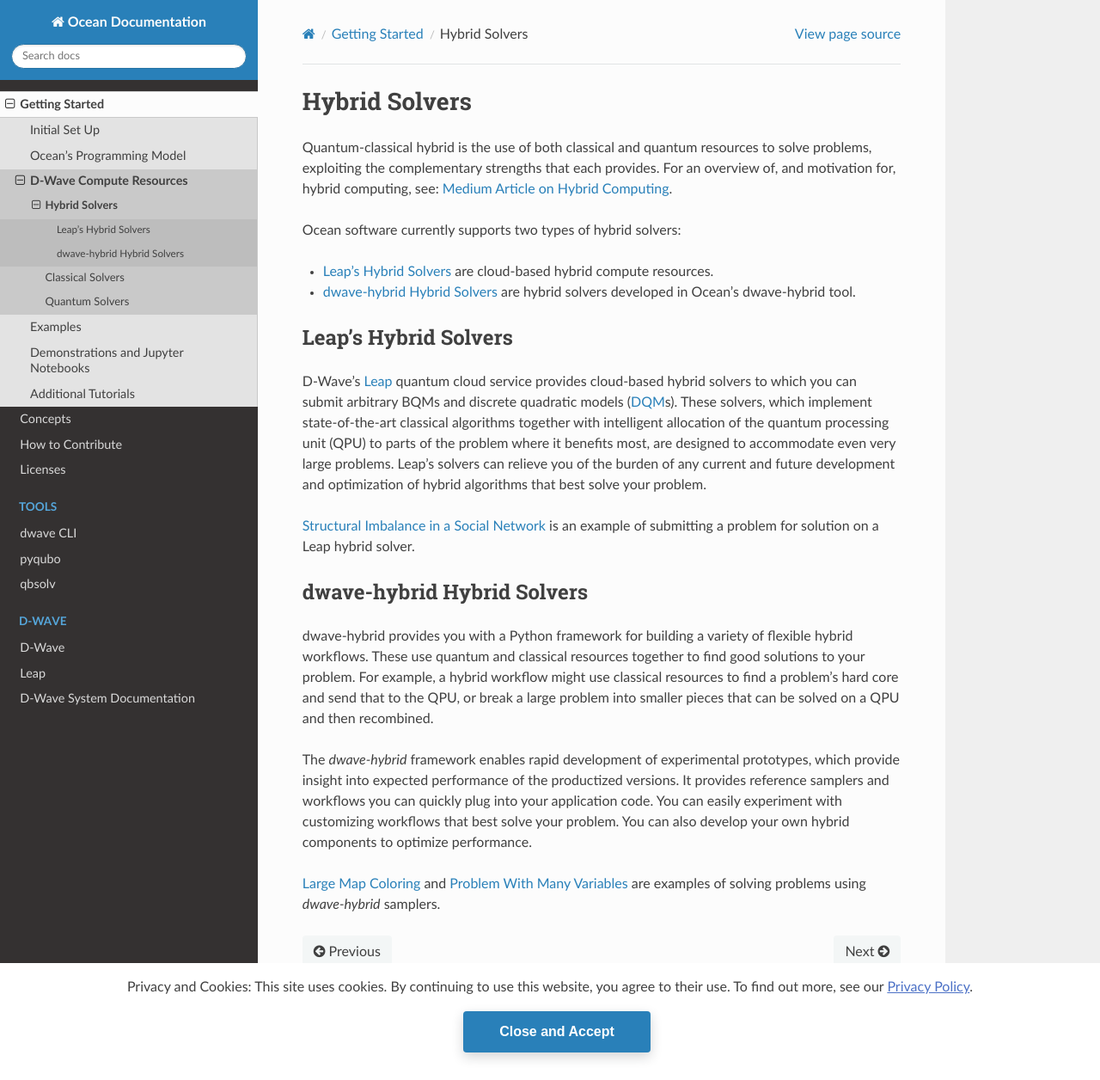
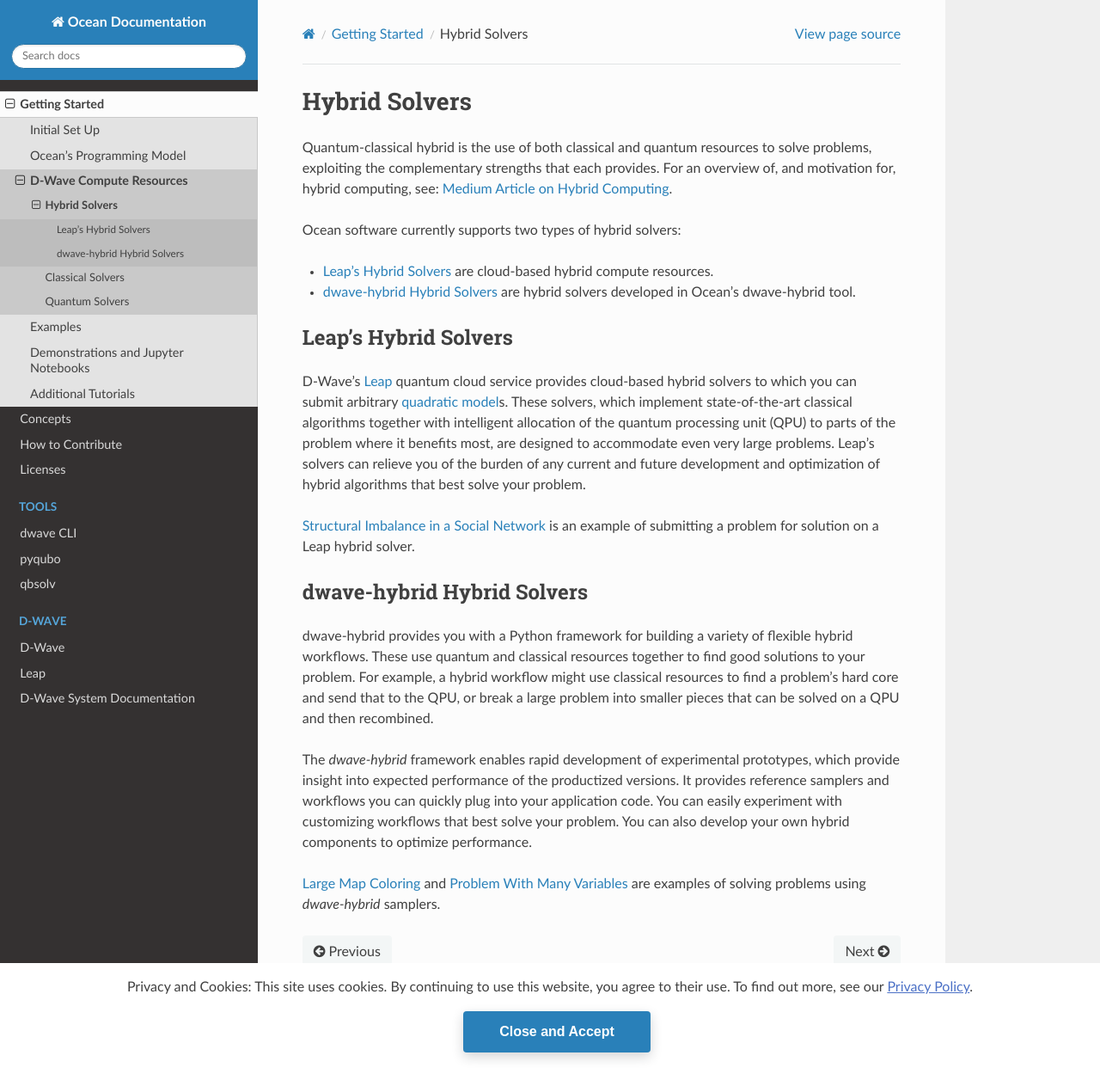
Before and after one commit to dwavesystems/dwave-ocean-sdk, a Sphinx documentation site: the page built from docs/overview/hybrid.rst, in a window 1280 px wide and 1256 px high. Shown: the whole window at 86% size. Built offline with Sphinx 7.4.7 and the Read the Docs theme 2.0.0, drawn with Linux system fonts in a browser that asks for light colours; pages that are not in the unit, such as notebooks, are missing from menus; the version number could not be read and is left out.

```diff
--- a/docs/getting_started.rst
+++ b/docs/getting_started.rst
@@ -75,10 +75,13 @@ Beginner-Level Examples: Hybrid Computing
    :maxdepth: 1
    :hidden:
 
+   examples/hybrid_cqm_binpacking
    examples/hybrid_solver_service
    examples/map_kerberos
    examples/map_dqm
 
+* :ref:`example_cqm_binpacking` solves an constrained problem using a
+  `Leap <https://cloud.dwavesys.com/leap/>`_ hybrid :term:`CQM` solver.
 * :ref:`hss` solves an arbitrary-sized problem using a `Leap <https://cloud.dwavesys.com/leap/>`_
   hybrid solver.
 * :ref:`map_kerberos` demonstrates using an out-of-the-box Ocean hybrid solver.
--- a/docs/overview/hybrid.rst
+++ b/docs/overview/hybrid.rst
@@ -20,13 +20,13 @@ Leap's Hybrid Solvers
 =====================
 
 D-Wave's `Leap <https://cloud.dwavesys.com/leap/>`_ quantum cloud service provides
-cloud-based hybrid solvers to which you can submit arbitrary BQMs and discrete
-quadratic models (:term:`DQM`\ s). These solvers, which
-implement state-of-the-art classical algorithms together with intelligent allocation of
-the quantum processing unit (QPU) to parts of the problem where it benefits most, are
-designed to accommodate even very large problems. Leap's solvers can relieve you of
-the burden of any current and future development and optimization of hybrid algorithms
-that best solve your problem.
+cloud-based hybrid solvers to which you can submit arbitrary :term:`quadratic model`\ s.
+These solvers, which implement state-of-the-art classical algorithms together
+with intelligent allocation of the quantum processing unit (QPU) to parts of
+the problem where it benefits most, are designed to accommodate even very large
+problems. Leap's solvers can relieve you of the burden of any current and
+future development and optimization of hybrid algorithms that best solve
+your problem.
 
 :ref:`hss` is an example of submitting a problem for solution on a Leap hybrid solver.
 
```
Also changed, not shown: docs/examples/hybrid_cqm_binpacking.rst (added, +116 -0 lines).
